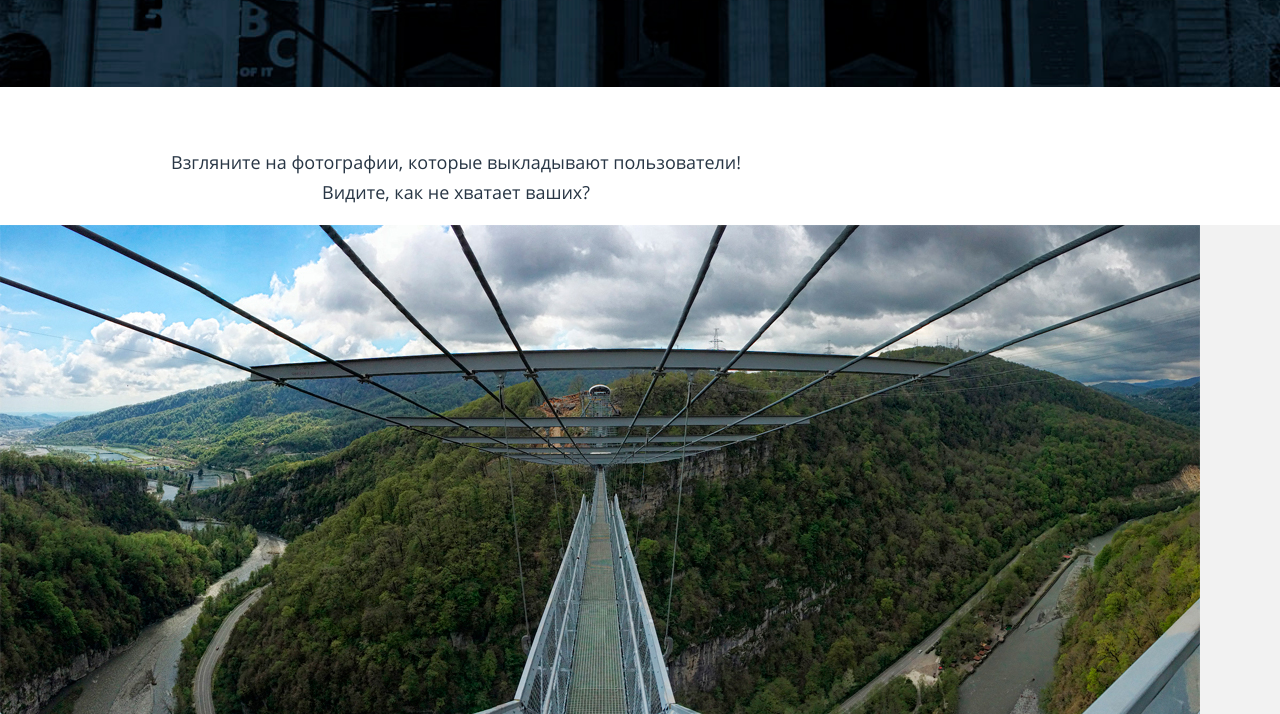
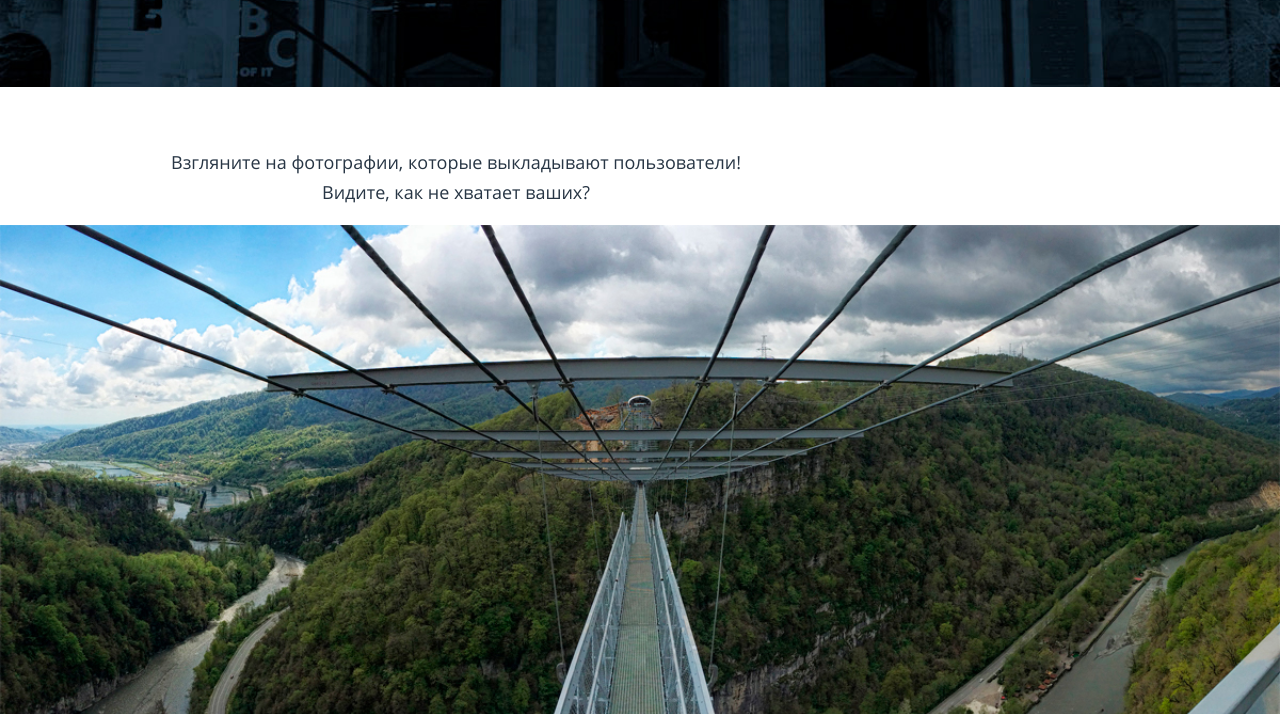
Before and after one commit to manyxinaanna1/pink, a website: page source/catalog.html in a window 1280 px wide. Shown: the part 238-952 px from the top of the page. Drawn offline with Linux system fonts and the light colour scheme.

Commit message:
picture catalog

```diff
--- a/source/catalog.html
+++ b/source/catalog.html
@@ -56,11 +56,13 @@
 
             <article class="catalog-list__item card">
               <h2 class="visually-hidden">Комментарий пользователя приложения</h2>
-              <picture class="card__img">
-                <source media="(min-width: 1200px)" srcset="./img/catalog/panorama-desktop.jpg 1x, ./img/catalog/panorama-desktop@2x.jpg 2x" width="1200" height="506">
-                <source media="(min-width: 660px)" srcset="./img/catalog/panorama-tablet.jpg 1x, ./img/catalog/panorama-tablet@2x.jpg 2x" width="660" height="509">
-                <img class="card__img" src="./img/catalog/panorama-mobile.jpg" srcset="./img/catalog/panorama-mobile@2x.jpg 2x" width="320" height="137" alt="Панорама" aria-hidden="true">
-              </picture>
+              <div class="catalog-list__img">
+                <picture>
+                  <source media="(min-width: 1200px)" srcset="./img/catalog/panorama-desktop.jpg 1x, ./img/catalog/panorama-desktop@2x.jpg 2x" width="1200" height="506">
+                  <source media="(min-width: 660px)" srcset="./img/catalog/panorama-tablet.jpg 1x, ./img/catalog/panorama-tablet@2x.jpg 2x" width="660" height="509">
+                  <img class="card__img" src="./img/catalog/panorama-mobile.jpg" srcset="./img/catalog/panorama-mobile@2x.jpg 2x" width="320" height="137" alt="Панорама" aria-hidden="true">
+                </picture>
+             </div>
               <div class="card__wrapper card__wrapper--panorama">
                 <p class="card__name">Анна <span class="time">(5 минут назад)</span></p>
                 <p class="card__comment">Прыгать или нет? Напишите в комментарии свой совет и смотрите прямую трансляцию в перископе, задавайте свои вопросы!</p>
--- a/source/sass/blocks/card.scss
+++ b/source/sass/blocks/card.scss
@@ -1,5 +1,6 @@
 .card__img {
   display: block;
+  width: 100%;
   margin-bottom: 0;
   object-fit: cover;
 }
--- a/source/sass/blocks/catalog-list.scss
+++ b/source/sass/blocks/catalog-list.scss
@@ -16,3 +16,7 @@
   background-color: $color-light-gray;
   margin-bottom: 20px;
 }
+
+.catalog-list__img {
+  width: 100%;
+}
```
Also changed, not shown: source/css/style.css, 1 other file.
